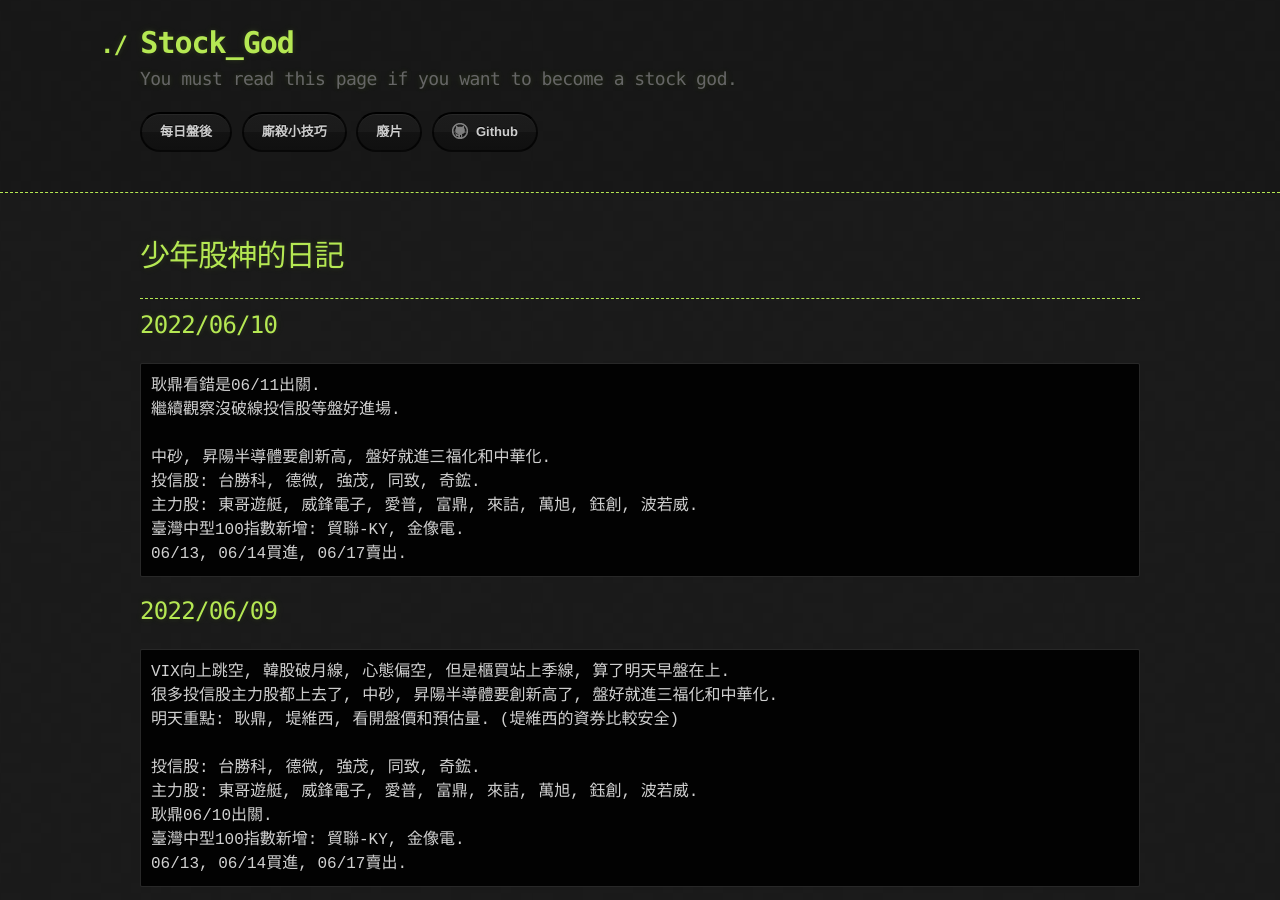
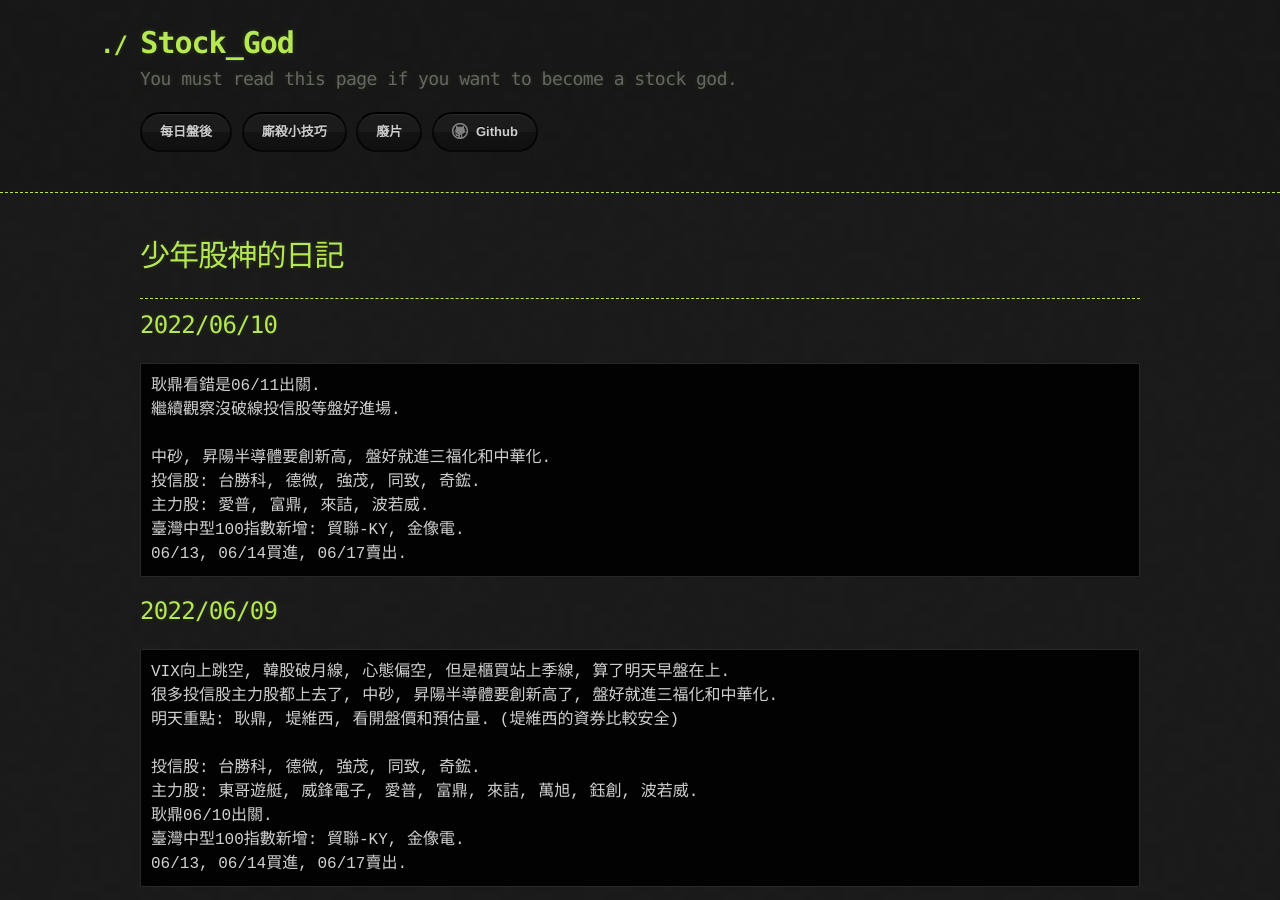
Before and after one commit to lepg5487/Stock_God, a Jekyll site: the page built from index.md, in a window 1280 px wide and 900 px high. Built offline with Jekyll 4.4.1, drawn with Linux system fonts in a browser that asks for light colours; our own code applies the rules of GitHub Pages for plain Markdown files.

Commit message:
Update index.md

````diff
--- a/index.md
+++ b/index.md
@@ -13,7 +13,7 @@
 
 中砂, 昇陽半導體要創新高, 盤好就進三福化和中華化.
 投信股: 台勝科, 德微, 強茂, 同致, 奇鋐.
-主力股: 東哥遊艇, 威鋒電子, 愛普, 富鼎, 來詰, 萬旭, 鈺創, 波若威.
+主力股: 愛普, 富鼎, 來詰, 波若威.
 臺灣中型100指數新增: 貿聯-KY, 金像電.
 06/13, 06/14買進, 06/17賣出.
 ```
````
